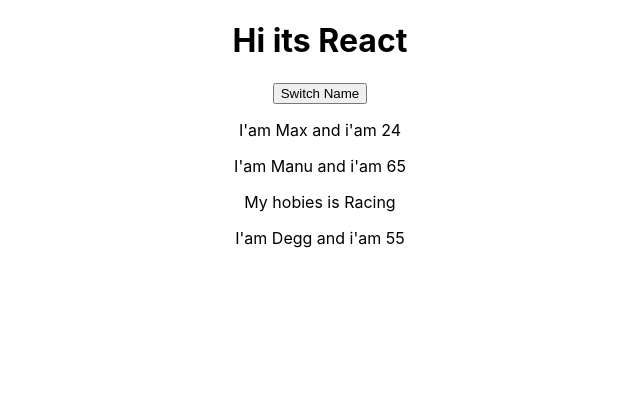
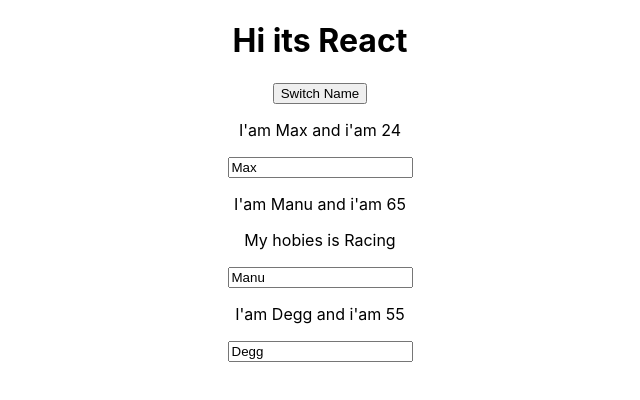
Before and after one commit to fayssalaitb/react-one, a React (Create React App) app: page / in a window 1280 px wide. Shown: the top 400 px of the page, without its empty margins (320-960 px from the left). Built offline with nearby package versions, Linux system fonts and the light colour scheme.

Commit message:
added inputs in the DOM, get the names from the user and recive them in the app via a function then manke the changes that i want in the state with setState // only works for one oerson so far

```diff
--- a/src/App.js
+++ b/src/App.js
@@ -12,13 +12,22 @@
     otherState: "some value"
   };
 
-  switchNameHandler = () => {
+  switchNameHandler = newName => {
     //console.log('was clicked');
     // DONT DO THIS this.state.state.persons[0].name = "Laxx";
     this.setState({
       persons: [
-        { name: "Laxx", age: 24 },
+        { name: newName, age: 24 },
         { name: "Manu", age: 65 },
+        { name: "Degg", age: 26 }
+      ]
+    });
+  };
+  nameCangedHandler = event => {
+    this.setState({
+      persons: [
+        { name: "Manu", age: 24 },
+        { name: event.target.value, age: 65 },
         { name: "Degg", age: 26 }
       ]
     });
@@ -28,13 +37,17 @@
     return (
       <div className="App">
         <h1>Hi its React</h1>
-        <button onClick={this.switchNameHandler}>Switch Name</button>
+        <button onClick={this.switchNameHandler.bind(this, "fayssal")}>
+          Switch Name
+        </button>
+
         <Person
           name={this.state.persons[0].name}
           age={this.state.persons[0].age}
         />
         <Person
-          click={this.switchNameHandler}
+          click={this.switchNameHandler.bind(this, "tomtom")}
+          changed={this.nameCangedHandler}
           name={this.state.persons[1].name}
           age={this.state.persons[1].age}
         >
--- a/src/Person/Person.js
+++ b/src/Person/Person.js
@@ -7,6 +7,7 @@
         I'am {props.name} and i'am {props.age}
       </p>
       <p>{props.children}</p>
+      <input type="text" onChange={props.changed} value={props.name} />
     </div>
   );
 };
```
